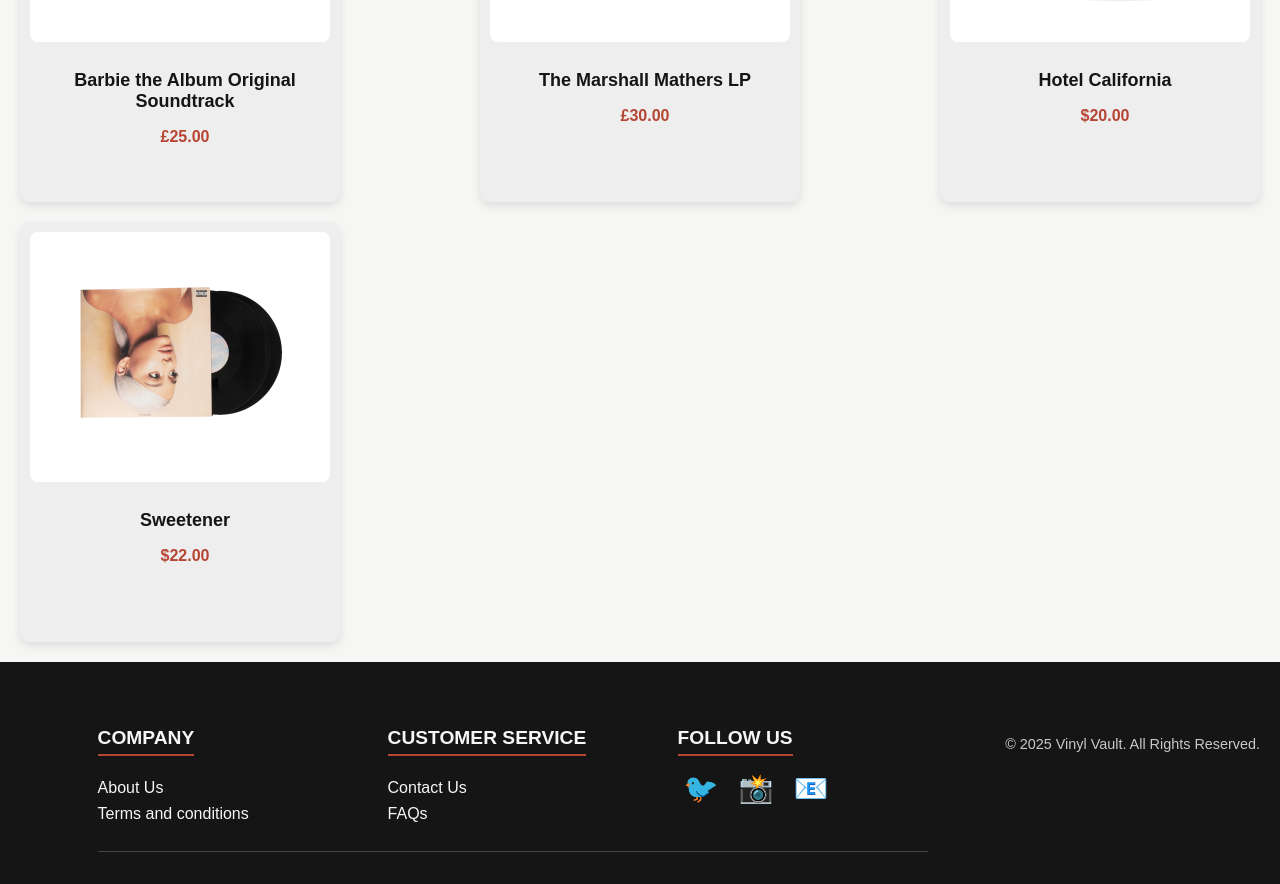
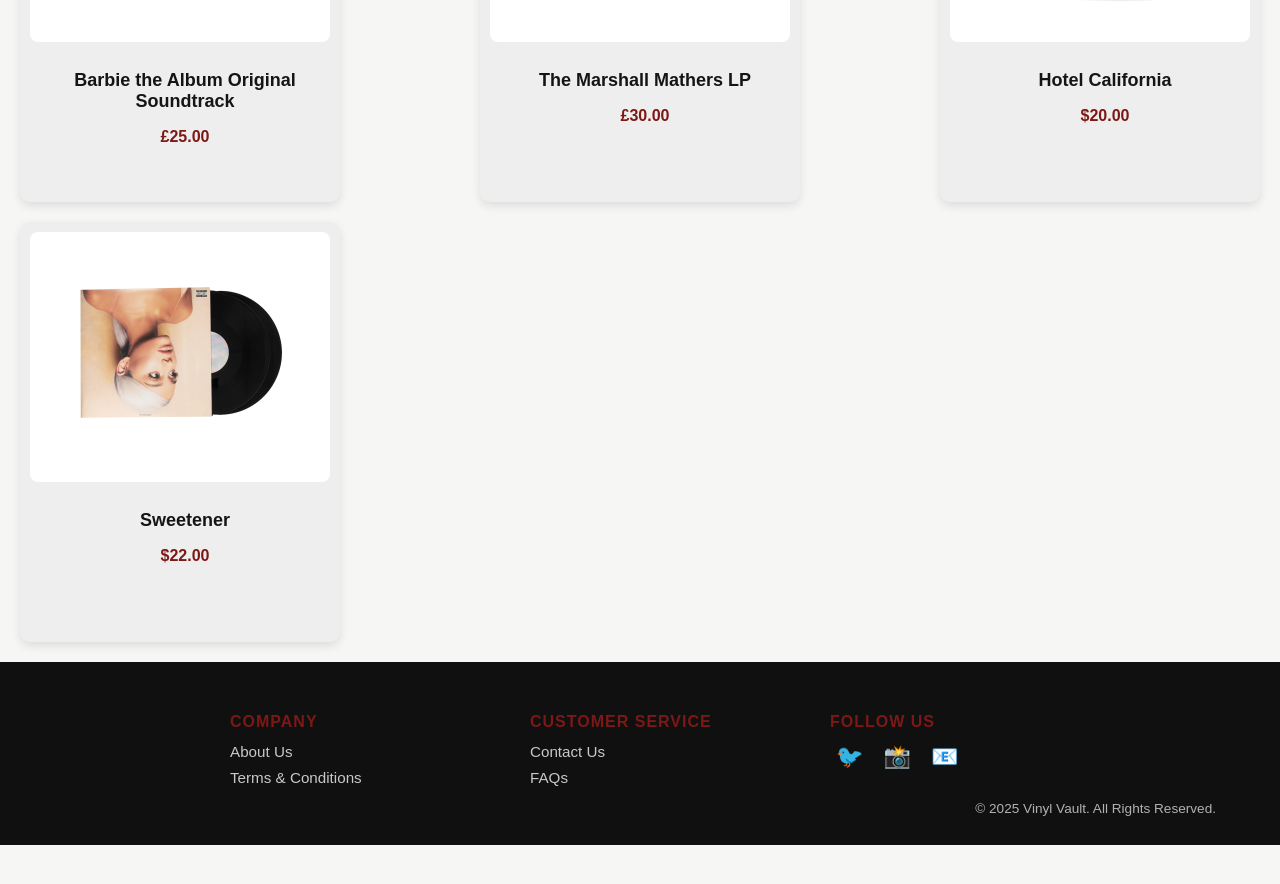
Before and after one commit to minankk/TEAMPROJECT_TEAM2, a React (Create React App) app: page / in a window 1280 px wide. Shown: the part 1068-1952 px from the top of the page. After the commit the page ends 1913 px from the top, so only its background shows below. Built offline with nearby package versions, Linux system fonts and the light colour scheme.

Commit message:
changed several issues and styling across FE and restyled footer and navbar

```diff
--- a/src/CartPage.css
+++ b/src/CartPage.css
@@ -60,7 +60,7 @@
   .item-price {
     font-size: 16px;
     font-weight: bold;
-    color: #B74533;
+    color: #7c1816;
   }
 
   .quantity-controls {
@@ -94,7 +94,7 @@
   }
 
   .remove-button {
-    background-color: #B74533;
+    background-color: #7c1816;
     color: white;
     border: none;
     padding: 8px 12px;
@@ -105,7 +105,7 @@
   }
 
   .remove-button:hover {
-    background-color: #933122;
+    background-color: #7c1816;
   }
 
   .cart-summary {
--- a/src/ContactUsPage.css
+++ b/src/ContactUsPage.css
@@ -73,12 +73,12 @@
 
   .contact-form input:focus,
   .contact-form textarea:focus {
-    border-color: #b74533;
+    border-color: #7c1816;
     outline: none;
   }
 
   .contact-form button {
-    background-color: #b74533;
+    background-color: #7c1816;
     color: white;
     border: none;
     padding: 12px 20px;
--- a/src/LandingPage.css
+++ b/src/LandingPage.css
@@ -105,7 +105,7 @@
 }
 
 .navbar ul li a:hover{
-  color: #B74533;
+  color: #7c1816;
 }
 
 .search-cart {
@@ -303,7 +303,7 @@
 .item-price {
   font-size: 16px;
   font-weight: bold;
-  color: #B74533;
+  color: #7c1816;
 }
 
 .shop-all-container {
--- a/src/components/Footer.css
+++ b/src/components/Footer.css
@@ -1,39 +1,38 @@
-/* Footer Container */
+/* General Footer Styling */
 .footer-container {
-  background-color: #151515;
+  background-color: #101010;
   color: #f6f6f4;
-  padding: 40px 20px;
-  text-align: center;
+  padding: 30px 5%;
+  font-family: 'Arial', sans-serif;
+  position: relative;
 }
 
 /* Footer Content */
 .footer-content {
   display: flex;
-  justify-content: space-around;
-  flex-wrap: wrap;
+  justify-content: space-between;
+  align-items: flex-start;
   max-width: 1200px;
   margin: 0 auto;
-  gap: 40px;
+  gap: 80px;
   padding-bottom: 20px;
-  border-bottom: 1px solid rgba(255, 255, 255, 0.2);
 }
 
-/* Footer Column */
+/* Footer Columns */
 .footer-column {
   flex: 1;
-  min-width: 250px;
+  min-width: 220px;
   text-align: left;
 }
 
-/* Footer Column Titles */
+/* Footer Headings */
 .footer-column h4 {
-  margin-bottom: 15px;
-  font-size: 1.2rem;
-  font-weight: bold;
+  margin-bottom: 12px;
+  font-size: 1rem;
+  font-weight: 600;
   text-transform: uppercase;
-  border-bottom: 2px solid #b74533;
-  display: inline-block;
-  padding-bottom: 5px;
+  letter-spacing: 1px;
+  color: #7c1816;
 }
 
 /* Footer Links */
@@ -50,12 +49,14 @@
 .footer-column a {
   text-decoration: none;
   color: #f6f6f4;
-  transition: color 0.3s ease;
-  font-size: 1rem;
+  transition: color 0.3s ease, opacity 0.3s ease;
+  font-size: 0.95rem;
+  opacity: 0.8;
 }
 
 .footer-column a:hover {
-  color: #b74533;
+  color: #7c1816;
+  opacity: 1;
 }
 
 /* Social Icons Styling */
@@ -69,19 +70,22 @@
   background: none;
   border: none;
   color: white;
-  font-size: 28px;
+  font-size: 22px;
   cursor: pointer;
   transition: transform 0.3s ease, color 0.3s ease;
 }
 
 .social-icons button:hover {
-  color: #b74533;
-  transform: scale(1.1);
+  color: #7c1816;
+  transform: scale(1.15);
 }
 
-/* Footer Bottom */
+/* Footer Bottom - Moves Copyright to Bottom Right */
 .footer-bottom {
-  margin-top: 20px;
-  font-size: 0.9rem;
-  opacity: 0.8;
+  position: absolute;
+  bottom: 15px;
+  right: 5%;
+  font-size: 0.85rem;
+  opacity: 0.7;
+  text-align: right;
 }
--- a/src/components/Footer.js
+++ b/src/components/Footer.js
@@ -6,16 +6,14 @@
   return (
     <footer className="footer-container">
       <div className="footer-content">
-        {/* Company Section */}
         <div className="footer-column">
           <h4>Company</h4>
           <ul>
             <li><Link to="/about-us">About Us</Link></li>
-            <li><Link to="/t&c">Terms and conditions</Link></li>
+            <li><Link to="/t&c">Terms & Conditions</Link></li>
           </ul>
         </div>
 
-        {/* Customer Service Section */}
         <div className="footer-column">
           <h4>Customer Service</h4>
           <ul>
@@ -24,7 +22,6 @@
           </ul>
         </div>
 
-        {/* Social Media Section */}
         <div className="footer-column">
           <h4>Follow Us</h4>
           <div className="social-icons">
@@ -35,7 +32,6 @@
         </div>
       </div>
 
-      {/* Copyright Section */}
       <div className="footer-bottom">
         <p>&copy; {new Date().getFullYear()} Vinyl Vault. All Rights Reserved.</p>
       </div>
--- a/src/components/Navbar.css
+++ b/src/components/Navbar.css
@@ -41,7 +41,7 @@
 }
 
 .navbar ul li a:hover {
-  color: #b74533 !important; /* Matching red color */
+  color: #7c1816 !important; /* Matching red color */
 }
 
 /* Search & Icons - Right Side */
@@ -70,7 +70,7 @@
 .search-input:focus {
   outline: none;
 
-  border-color: #b74533;
+  border-color: #7c1816;
 
 }
 
@@ -86,5 +86,5 @@
 
 .user-btn:hover,
 .cart-btn:hover {
-  color: #b74533;
+  color: #7c1816;
 }
--- a/src/components/Navbar.js
+++ b/src/components/Navbar.js
@@ -36,6 +36,7 @@
           <li><Link to="/about-us">ABOUT US</Link></li>
           <li><Link to="/products">BROWSE PRODUCTS</Link></li>
           <li><Link to="/sale">SALE</Link></li>
+          <li><Link to="/contact-us">CONTACT US</Link></li>
         </ul>
       </nav>
 
```
